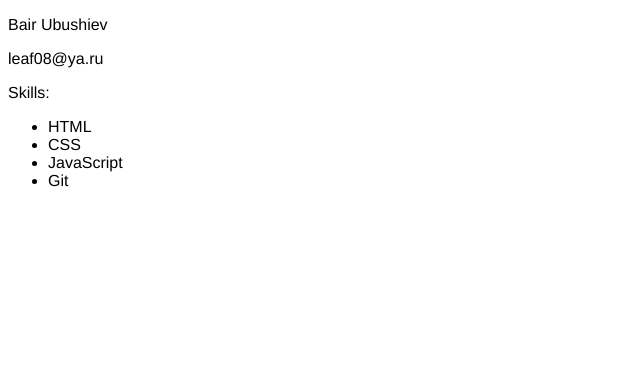
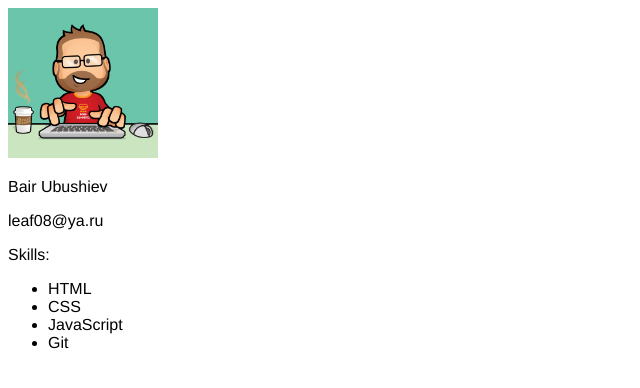
Before and after one commit to leaf08/rsschool-cv, a plain HTML site: page index.html in a window 1280 px wide. Shown: the whole page, without its empty margins (0-640 px from the left). Drawn offline with Linux system fonts and the light colour scheme.

Commit message:
feat: add img file

```diff
--- a/index.html
+++ b/index.html
@@ -7,6 +7,7 @@
   </head>
   <body>
     <div>
+	  <img src="img.jpg" alt="img" width="150" height="150">
       <p>Bair Ubushiev</p>
       <p>leaf08@ya.ru</p>
       <p>Skills:</p>
```
Also changed, not shown: img.jpg (added).
